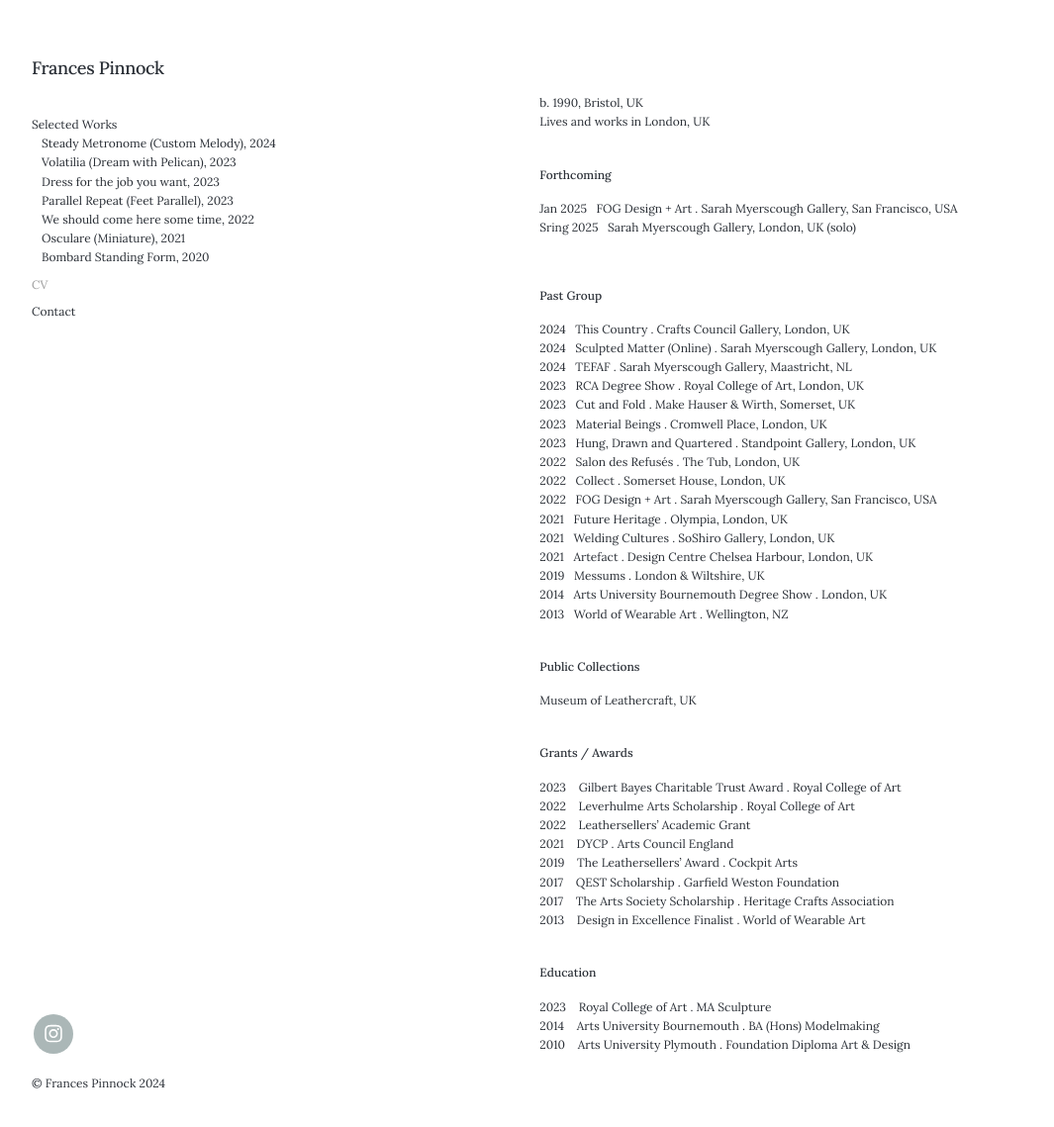
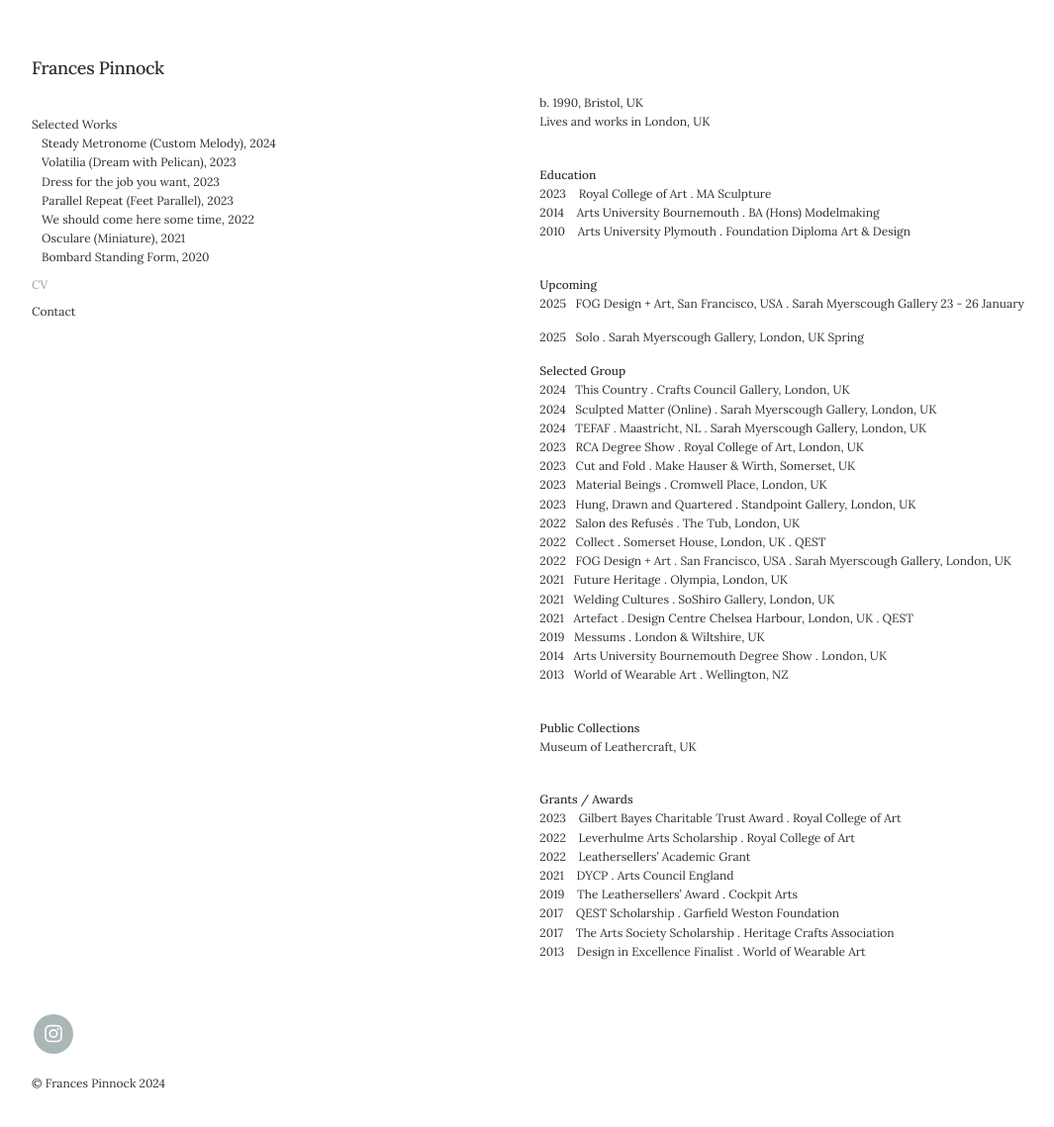
Before and after one commit to francespinnock/francespinnock.github.io, a Jekyll site: the page built from _pages/cv.md, in a window 1280 px wide and 1144 px high. Shown: the top 1139 px of the window at 99% size, without its empty margins (28-1093 px from the left). Built offline with Jekyll 4.4.1, drawn with Linux system fonts in a browser that asks for light colours; nearby versions of some CDN libraries; some web fonts are replaced.

Commit message:
Update cv.md

```diff
--- a/_pages/cv.md
+++ b/_pages/cv.md
@@ -10,40 +10,44 @@ b. 1990, Bristol, UK
 Lives and works in London, UK
 <br />
 
-**Forthcoming**
-
-Jan   2025&nbsp;&nbsp;&nbsp;FOG Design + Art . Sarah Myerscough Gallery, San Francisco, USA
-Sring 2025&nbsp;&nbsp;&nbsp;Sarah Myerscough Gallery, London, UK (solo)
-
+**Education**
+2023&nbsp;&nbsp;&nbsp; Royal College of Art . MA Sculpture
+2014&nbsp;&nbsp;&nbsp; Arts University Bournemouth . BA (Hons) Modelmaking
+2010&nbsp;&nbsp;&nbsp; Arts University Plymouth . Foundation Diploma Art & Design
 <br />
 
-**Past Group**
+**Upcoming**
+2025&nbsp;&nbsp;&nbsp;FOG Design + Art, San Francisco, USA . Sarah Myerscough Gallery
+23 - 26 January
 
+2025&nbsp;&nbsp;&nbsp;Solo . Sarah Myerscough Gallery, London, UK
+Spring
+<br />
+
+**Selected Group**
 2024&nbsp;&nbsp;&nbsp;This Country . Crafts Council Gallery, London, UK
 2024&nbsp;&nbsp;&nbsp;Sculpted Matter (Online) . Sarah Myerscough Gallery, London, UK
-2024&nbsp;&nbsp;&nbsp;TEFAF . Sarah Myerscough Gallery, Maastricht, NL
+2024&nbsp;&nbsp;&nbsp;TEFAF . Maastricht, NL . Sarah Myerscough Gallery, London, UK
 2023&nbsp;&nbsp;&nbsp;RCA Degree Show . Royal College of Art, London, UK
 2023&nbsp;&nbsp;&nbsp;Cut and Fold . Make Hauser & Wirth, Somerset, UK
 2023&nbsp;&nbsp;&nbsp;Material Beings . Cromwell Place, London, UK
 2023&nbsp;&nbsp;&nbsp;Hung, Drawn and Quartered . Standpoint Gallery, London, UK
 2022&nbsp;&nbsp;&nbsp;Salon des Refusés . The Tub, London, UK
-2022&nbsp;&nbsp;&nbsp;Collect . Somerset House, London, UK
-2022&nbsp;&nbsp;&nbsp;FOG Design + Art . Sarah Myerscough Gallery, San Francisco, USA
+2022&nbsp;&nbsp;&nbsp;Collect . Somerset House, London, UK . QEST
+2022&nbsp;&nbsp;&nbsp;FOG Design + Art . San Francisco, USA . Sarah Myerscough Gallery, London, UK
 2021&nbsp;&nbsp;&nbsp;Future Heritage . Olympia, London, UK
 2021&nbsp;&nbsp;&nbsp;Welding Cultures . SoShiro Gallery, London, UK
-2021&nbsp;&nbsp;&nbsp;Artefact . Design Centre Chelsea Harbour, London, UK
+2021&nbsp;&nbsp;&nbsp;Artefact . Design Centre Chelsea Harbour, London, UK . QEST
 2019&nbsp;&nbsp;&nbsp;Messums . London & Wiltshire, UK
 2014&nbsp;&nbsp;&nbsp;Arts University Bournemouth Degree Show . London, UK
 2013&nbsp;&nbsp;&nbsp;World of Wearable Art . Wellington, NZ
 <br />
 
 **Public Collections**
-
 Museum of Leathercraft, UK
 <br />
 
 **Grants / Awards**
-
 2023&nbsp;&nbsp;&nbsp; Gilbert Bayes Charitable Trust Award . Royal College of Art
 2022&nbsp;&nbsp;&nbsp; Leverhulme Arts Scholarship . Royal College of Art
 2022&nbsp;&nbsp;&nbsp; Leathersellers' Academic Grant
@@ -53,10 +57,3 @@ Museum of Leathercraft, UK
 2017&nbsp;&nbsp;&nbsp; The Arts Society Scholarship . Heritage Crafts Association
 2013&nbsp;&nbsp;&nbsp; Design in Excellence Finalist . World of Wearable Art
 <br />
-
-**Education**
-
-2023&nbsp;&nbsp;&nbsp; Royal College of Art . MA Sculpture
-2014&nbsp;&nbsp;&nbsp; Arts University Bournemouth . BA (Hons) Modelmaking
-2010&nbsp;&nbsp;&nbsp; Arts University Plymouth . Foundation Diploma Art & Design
-<br />
```
